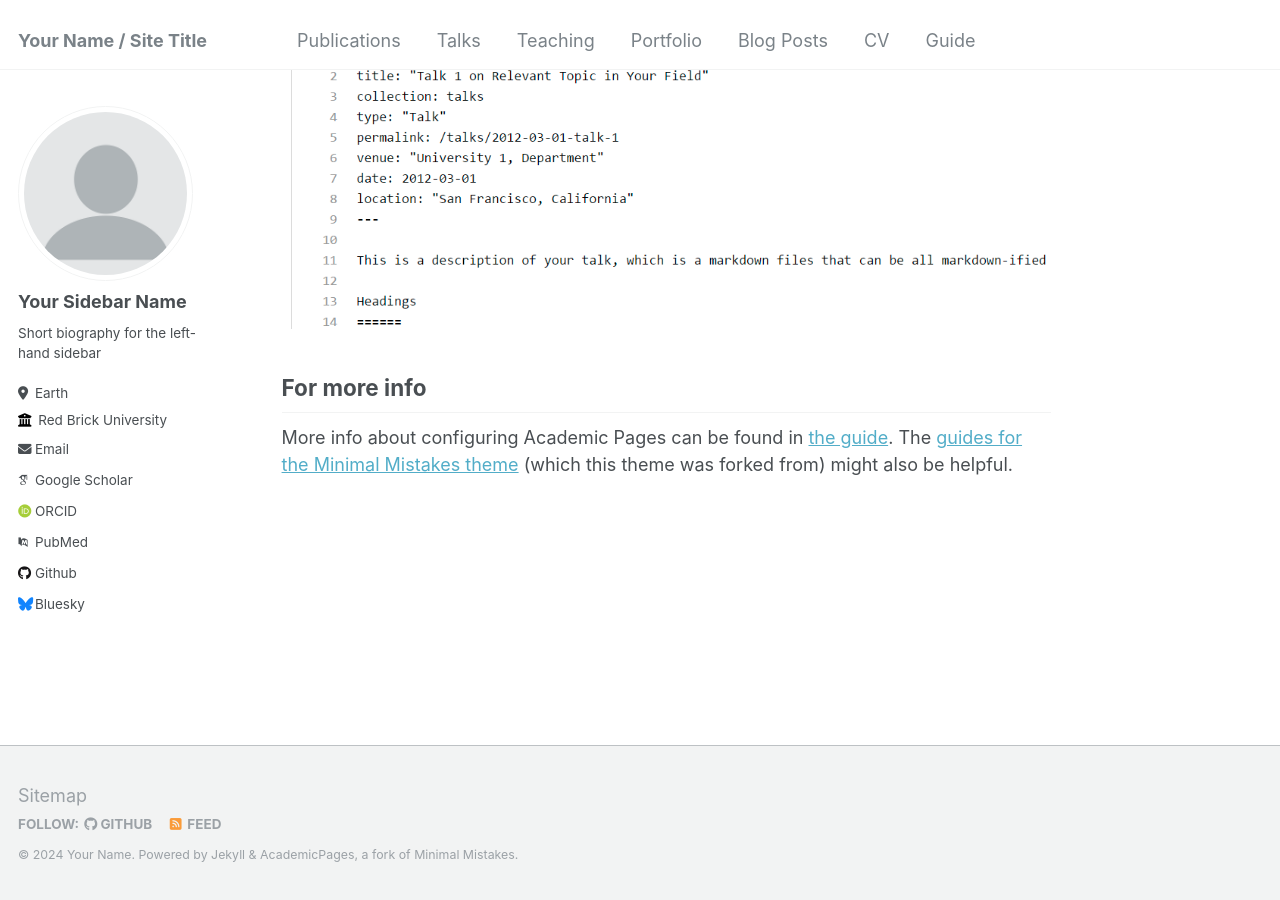
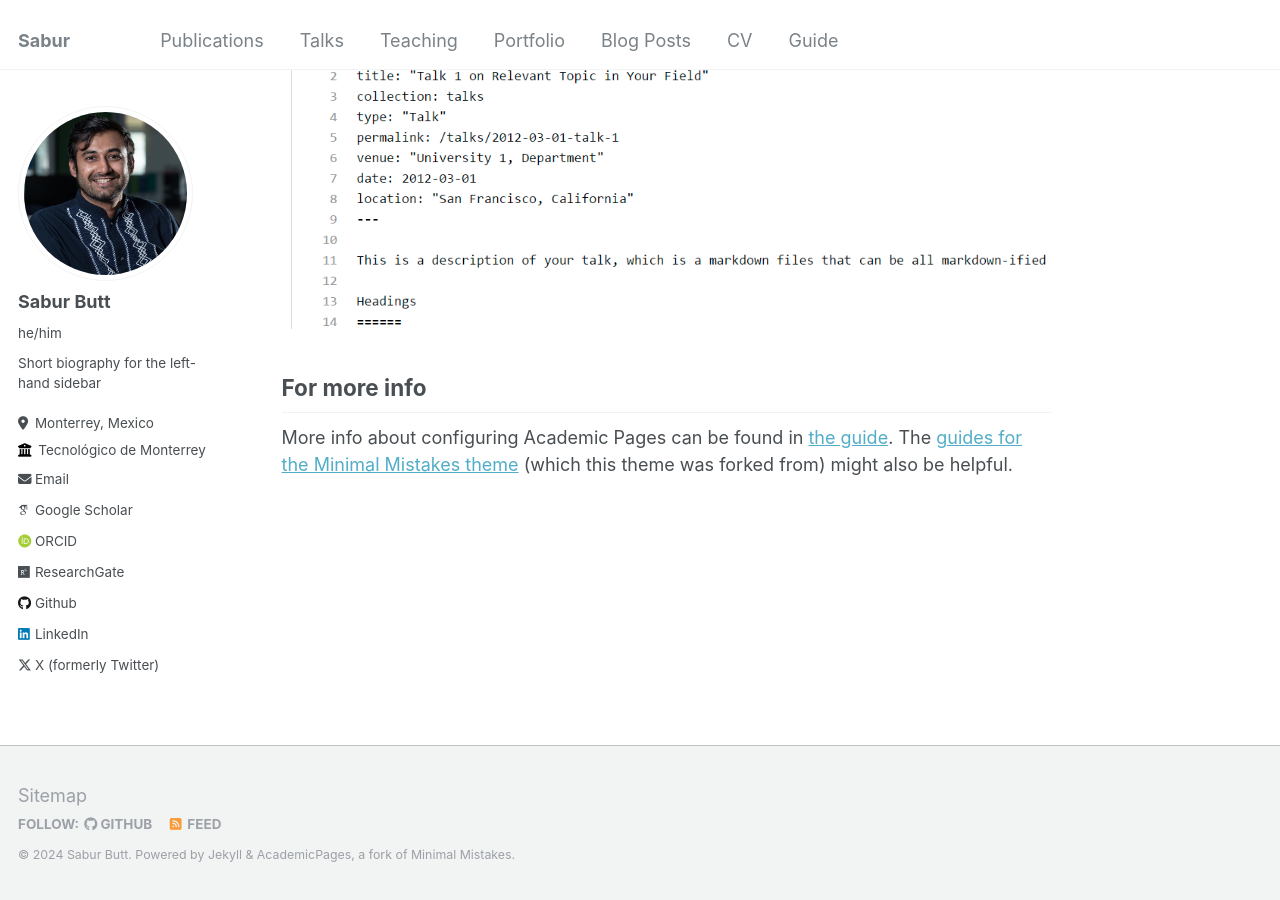
Before and after one commit to saburbutt/saburbutt.github.io, a Jekyll site: the page built from _pages/about.md, in a window 1280 px wide and 900 px high, scrolled down 2660 px. Built offline with Jekyll 4.4.1, drawn with Linux system fonts in a browser that asks for light colours; some web fonts are replaced.

Commit message:
Updated v1

```diff
--- a/_config.yml
+++ b/_config.yml
@@ -8,36 +8,36 @@
 
 # Basic Site Settings
 locale                   : "en-US"
-title                    : "Your Name / Site Title"
+title                    : "Sabur"
 title_separator          : "-"
-name                     : &name "Your Name"
+name                     : &name "Sabur Butt"
 description              : &description "personal description"
-url                      : https://academicpages.github.io # the base hostname & protocol for your site e.g. "https://mmistakes.github.io"
+url                      : https://saburbutt.github.io # the base hostname & protocol for your site e.g. "https://mmistakes.github.io"
 baseurl                  : "" # the subpath of your site, e.g. "/blog"
-repository               : "academicpages/academicpages.github.io"
+repository               : "academicpages/saburbutt.github.io"
 
 # Site Author - The following control what appear as part of the author content on the side bar.
 #               If a field is blank the icon and link will not appear, otherwise it will be shown.
 #               Additional customization can be done by editing /_includes/author-profile.html
 author:
   # Biographic information
-  avatar           : "profile.png"
-  name             : "Your Sidebar Name"
-  pronouns         : # example: "she/her"
+  avatar           : "profile.jpeg"
+  name             : "Sabur Butt"
+  pronouns         : "he/him"
   bio              : "Short biography for the left-hand sidebar"
-  location         : "Earth"
-  employer         : "Red Brick University"
+  location         : "Monterrey, Mexico"
+  employer         : "Tecnológico de Monterrey"
   uri              : # URL
-  email            : "none@example.org"
+  email            : "saburb@tec.mx"
 
   # Academic websites
   arxiv            : # URL - Update with the correct link to your profile
-  googlescholar    : "https://scholar.google.com/citations?user=PS_CX0AAAAAJ"
+  googlescholar    : "https://scholar.google.com/citations?user=re7md-0AAAAJ&hl=en"
   impactstory      : # URL
-  orcid            : "http://orcid.org/yourorcidurl"
+  orcid            : "https://orcid.org/0000-0002-4056-8923"
   semantic         : # URL
-  pubmed           : "https://www.ncbi.nlm.nih.gov/pubmed/?term=john+snow"
-  researchgate     : # URL
+  pubmed           : #"https://www.ncbi.nlm.nih.gov/pubmed/?term=john+snow"
+  researchgate     : "https://www.researchgate.net/profile/Sabur-Butt"
 
   # Repositories and software development
   bitbucket        : # Username - Update with your username on the site
@@ -48,7 +48,7 @@
   stackoverflow    : # User number or user number and name (i.e., use "1" or "1/jeff-atwood")
 
   # Social media
-  bluesky          : "bsky.app" # Replace this with you Bluesky username
+  bluesky          : #"bsky.app" # Replace this with you Bluesky username
   facebook         : # Username
   flickr           : # Username
   foursquare       : # Username
@@ -57,7 +57,7 @@
   keybase          : # Username
   instagram        : # Username
   lastfm           : # Username
-  linkedin         : # Username
+  linkedin         : "https://www.linkedin.com/in/saburb/"
   mastodon         : # URL
   medium           : # URL
   pinterest        : # Username
@@ -65,7 +65,7 @@
   steam            : # Username
   telegram         : # URL
   tumblr           : # Username
-  twitter          : # Username for X / Twitter
+  twitter          : "https://x.com/SaburSpeaks"
   vine             : # Username
   weibo            : # Username
   wikipedia        : # Username
```
Also changed, not shown: images/profile.jpeg (added), images/profile1.png (renamed from images/profile.png).
